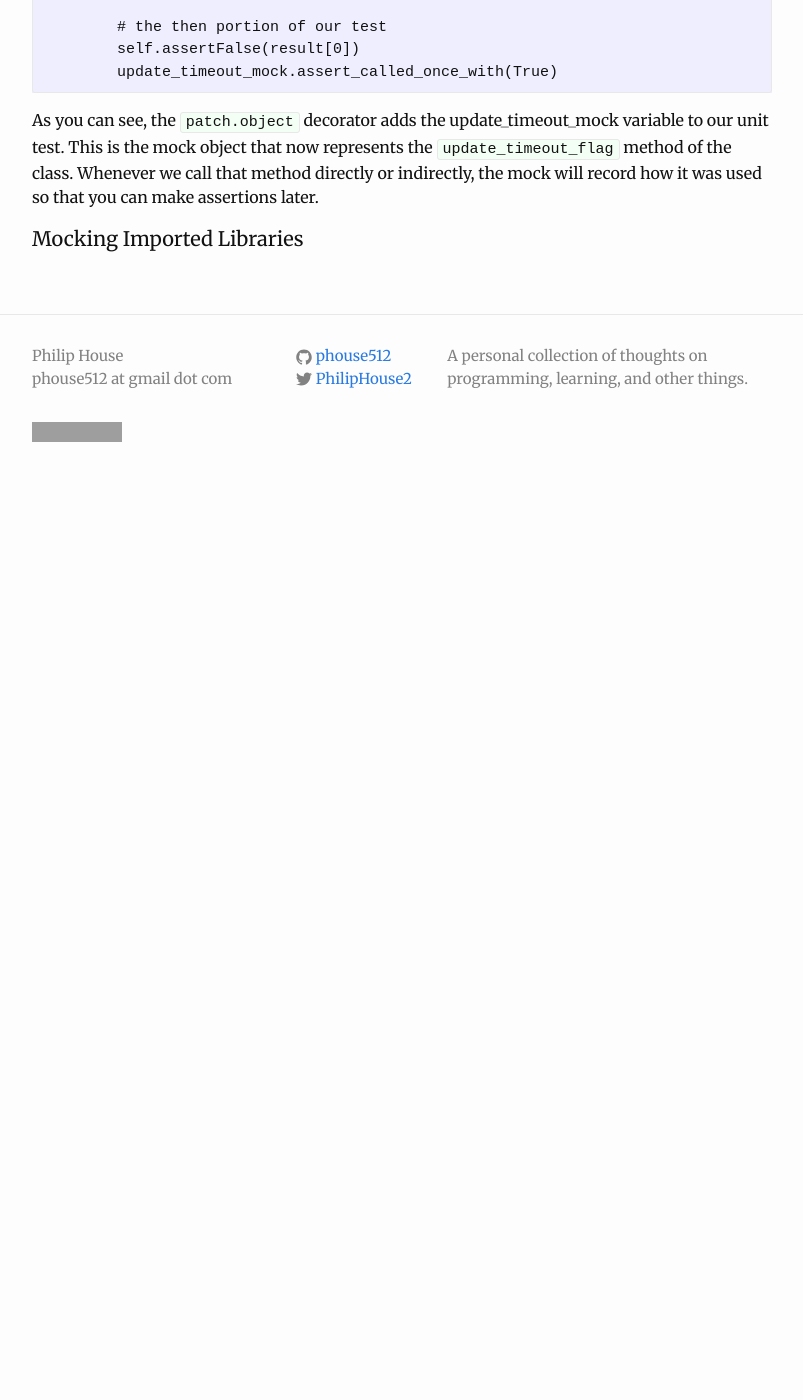
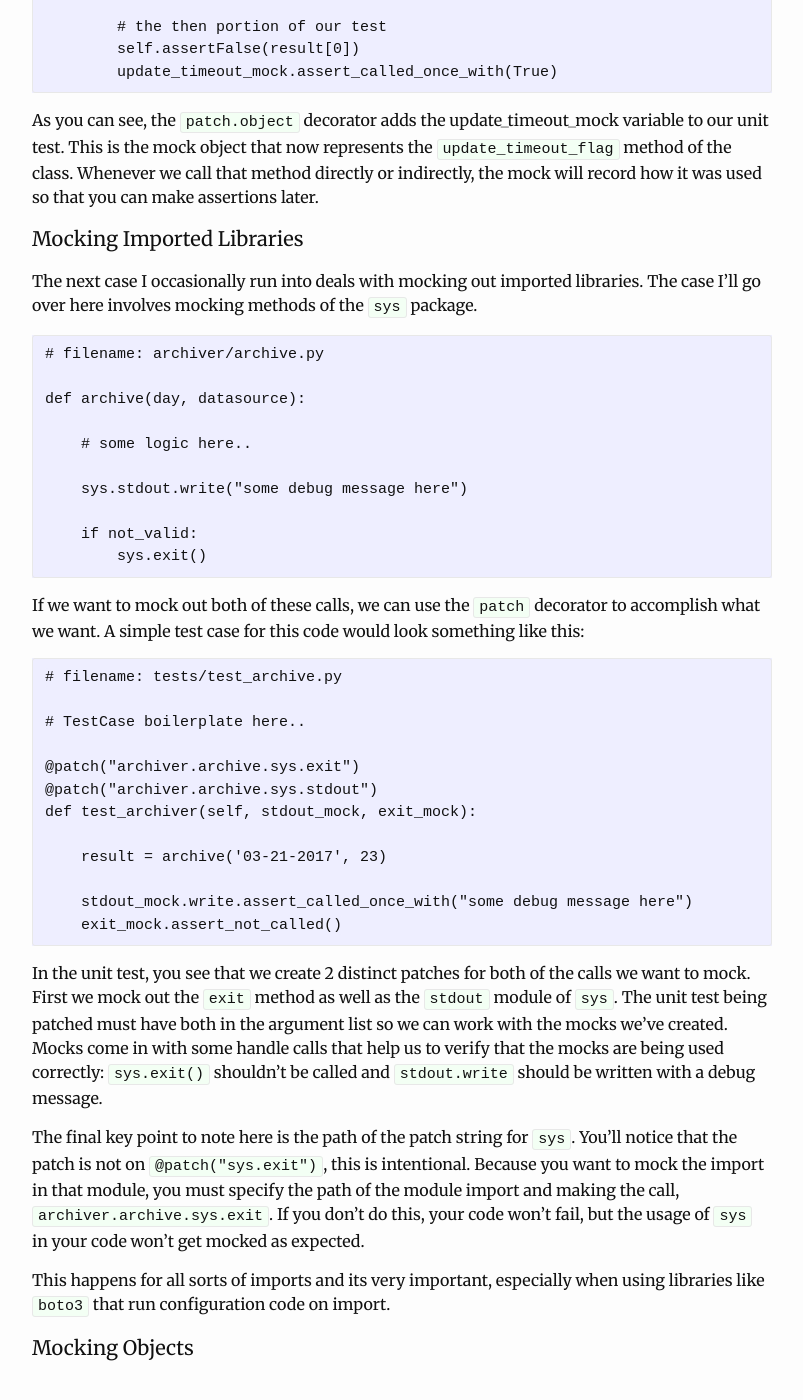
Before and after one commit to phouse512/blog, a Jekyll site: the page built from _posts/2017-03-14-practical-unit-testing-mocks-python-3.markdown, in a window 1280 px wide and 1400 px high, scrolled down 3924 px. Shown: the whole window, without its empty margins (238-1041 px from the left). Built offline with Jekyll 4.4.1, drawn with Linux system fonts in a browser that asks for light colours; a script that is not in the unit is left out; comment, search, counter and statistics services are not loaded; before the commit the page ends 4412 px from its top, so only the background shows below that; some of the changed text lies outside the part shown; grey boxes are pictures that could not be loaded.

Commit message:
making progress

````diff
--- a/_posts/2017-03-14-practical-unit-testing-mocks-python-3.markdown
+++ b/_posts/2017-03-14-practical-unit-testing-mocks-python-3.markdown
@@ -20,7 +20,7 @@ common use-cases I've come across while writing tests in Python.
 
 > [mocking methods of a class](#mocking_methods)<br />
 > [mocking out imported libraries](#mock_imports)<br />
-> mocking objects<br />
+> [mocking objects](#mock_objects)<br />
 
 [Mock Behavior](#mock_behavior)
 
@@ -198,3 +198,59 @@ make assertions later.
 
 
 #### Mocking Imported Libraries {#mock_imports}
+
+The next case I occasionally run into deals with mocking out imported
+libraries. The case I'll go over here involves mocking methods of the `sys`
+package.
+
+```
+# filename: archiver/archive.py
+
+def archive(day, datasource):
+
+    # some logic here..
+
+    sys.stdout.write("some debug message here")
+
+    if not_valid:
+        sys.exit()
+```
+
+If we want to mock out both of these calls, we can use the `patch` decorator to
+accomplish what we want. A simple test case for this code would look something
+like this:
+
+```
+# filename: tests/test_archive.py
+
+# TestCase boilerplate here..
+
+@patch("archiver.archive.sys.exit")
+@patch("archiver.archive.sys.stdout")
+def test_archiver(self, stdout_mock, exit_mock):
+
+    result = archive('03-21-2017', 23)
+
+    stdout_mock.write.assert_called_once_with("some debug message here")
+    exit_mock.assert_not_called()
+```
+
+In the unit test, you see that we create 2 distinct patches for both of the
+calls we want to mock. First we mock out the `exit` method as well as the
+`stdout` module of `sys`. The unit test being patched must have both in the
+argument list so we can work with the mocks we've created. Mocks come in with
+some handle calls that help us to verify that the mocks are being used
+correctly: `sys.exit()` shouldn't be called and `stdout.write` should be
+written with a debug message.
+
+The final key point to note here is the path of the patch string for `sys`.
+You'll notice that the patch is not on `@patch("sys.exit")`, this is
+intentional. Because you want to mock the import in that module, you must
+specify the path of the module import and making the call,
+`archiver.archive.sys.exit`. If you don't do this, your code won't fail,
+but the usage of `sys` in your code won't get mocked as expected.
+
+This happens for all sorts of imports and its very important, especially when
+using libraries like `boto3` that run configuration code on import.
+
+#### Mocking Objects {#mock_objects}
````
Also changed, not shown: other parts of _posts/2017-03-14-practical-unit-testing-mocks-python-3.markdown (+2 -2 lines).
